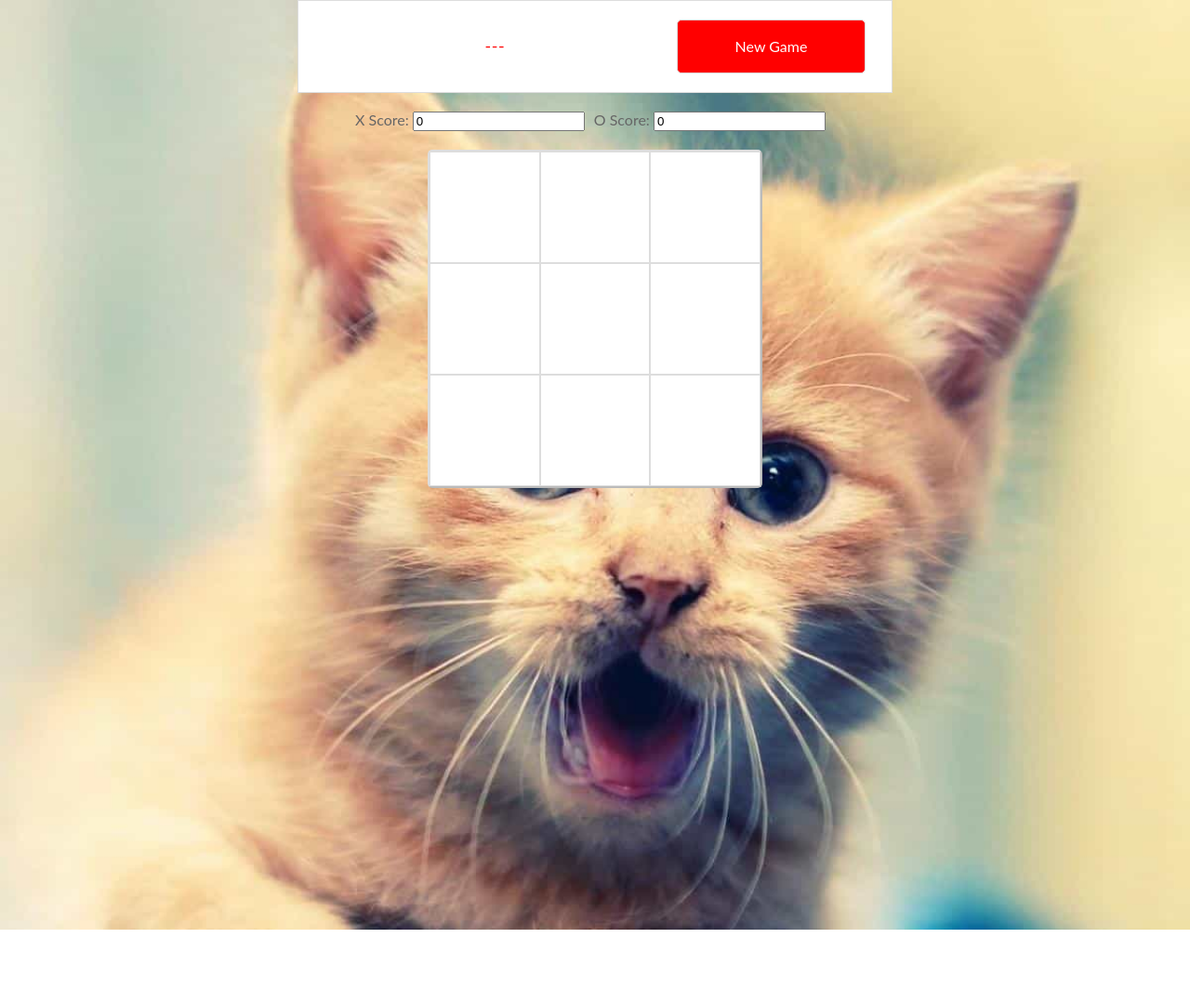
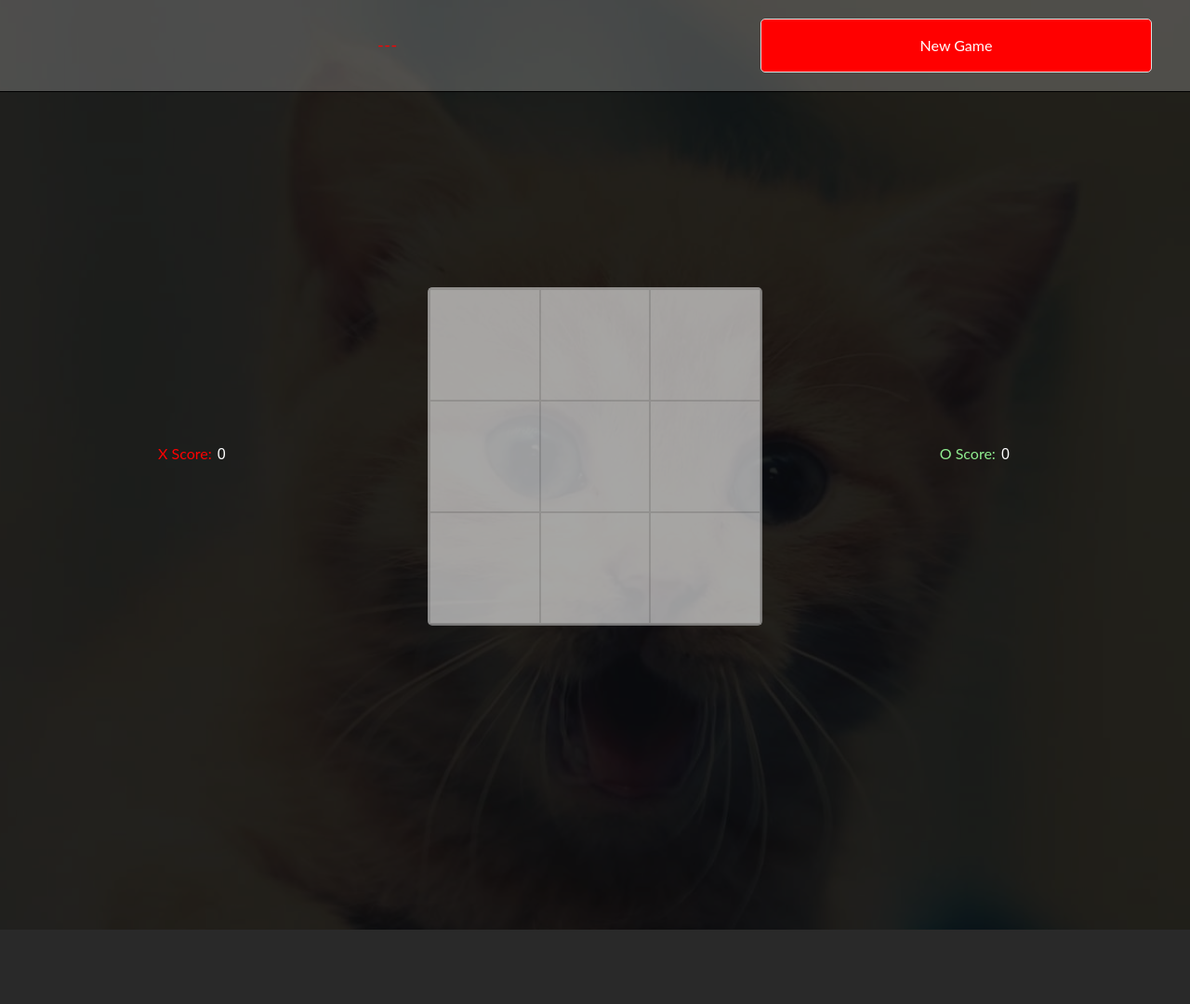
Before and after one commit to kug3lblitz/TicTacToe, a plain HTML site: page index.html in a window 1280 px wide. Shown: the whole page at 93% size. Before the commit the page ends 1000 px from the top, so only its background shows below. Drawn offline with nearby package versions, Linux system fonts and the light colour scheme.

Commit message:
Looking better.

```diff
--- a/css/style.css
+++ b/css/style.css
@@ -90,11 +90,11 @@ body {
 }
 
 header {
-  border: 1px solid #ddd;
+  border-bottom: 1px solid black;
   margin: 0 auto 10px;
-  max-width: 640px;
   padding: 20px;
-  background-color: white;
+  background-color: rgba(187,187,187, 0.3);
+  width: 100%;
 }
 header p {
   display: inline-block;
@@ -132,6 +132,9 @@ header .right-para:active {
   margin: 0 auto;
   max-width: 360px;
   width: 100%;
+  opacity: 0.6;
+  position: relative;
+  top: 15%;
 }
 
 #fields > div {
@@ -180,4 +183,44 @@ div.other-field {
 
 input {
   margin-right: 10px;
+  background: transparent;
+  border: transparent;
+  color: white;
+  font-size: 1em;
 }
+
+/*additional styling*/
+
+.gradient {
+  height: 100%;
+  width: 100%;
+  background-color: rgba(10, 10, 10, 0.9);
+}
+
+@media screen and (min-width: 699px) {
+  .xScore {
+    position: relative;
+  }
+
+  .oScore {
+    position: relative;
+  }
+}
+
+.xScore {
+  right: 15%;
+  top: 360px;
+  color: red;
+}
+
+.oScore {
+  left: 30%;
+  top: 360px;
+  color: lightgreen;
+}
+
+footer {
+  width: 100%;
+  height: 80px;
+  background-color: #292929;
+}
--- a/index.html
+++ b/index.html
@@ -8,14 +8,17 @@
     <link rel="stylesheet" href="css/style.css">
   </head>
   <body>
+
+    <div class="gradient">
+
         <header>
           <p class="left-p">---</p>
           <p class="right-p">New Game</p>
         </header>
 
         <div class="scoreBoard">
-      <p class="score">X Score: <input type="text" id="Xnumber" value="0" readonly/></p>
-      <p class="score">O Score: <input type="text" id="Onumber" value="0" readonly/></p>
+          <p class="score xScore">X Score: <input type="text" id="Xnumber" value="0" readonly/></p>
+          <p class="score oScore">O Score: <input type="text" id="Onumber" value="0" readonly/></p>
         </div>
 
         <section id="fields" class="clear">
@@ -23,6 +26,11 @@
           <div></div><div></div><div></div>
           <div></div><div></div><div></div>
         </section>
+
+    </div>
+
+    <footer></footer>
+
      <script   src="https://code.jquery.com/jquery-3.1.0.min.js"   integrity="sha256-cCueBR6CsyA4/9szpPfrX3s49M9vUU5BgtiJj06wt/s="   crossorigin="anonymous"></script>
     <script src="js/main.js"></script>
   </body>
--- a/js/main.js
+++ b/js/main.js
@@ -123,10 +123,7 @@ $(document).ready(function () {
             } else if (currentSymbol === "O") {
               incrementOValue();
             }
-             else if (currentSymbol !== "X" && currentSymbol !== "O") {
-              message('It\'s a tie!');
               endgameFlag = true;
-            }
           } else {
             changePlayer();
           }
```
Lines whose indentation alone changed are shown as unchanged.
